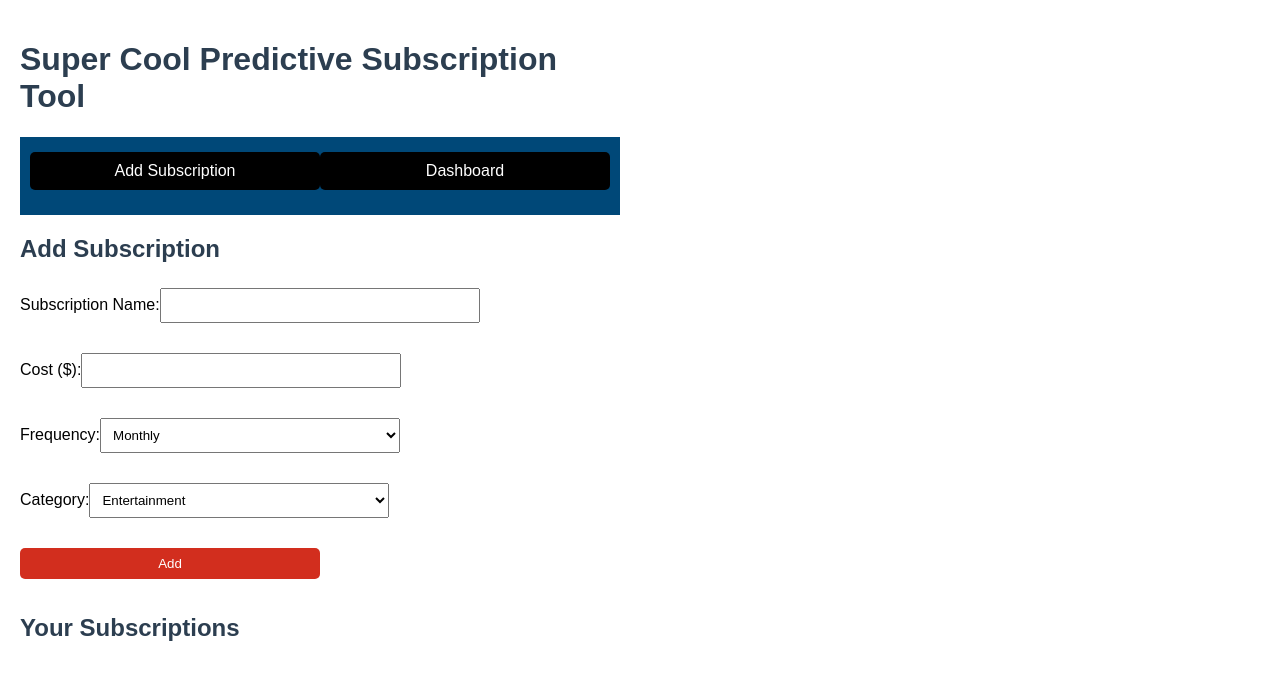
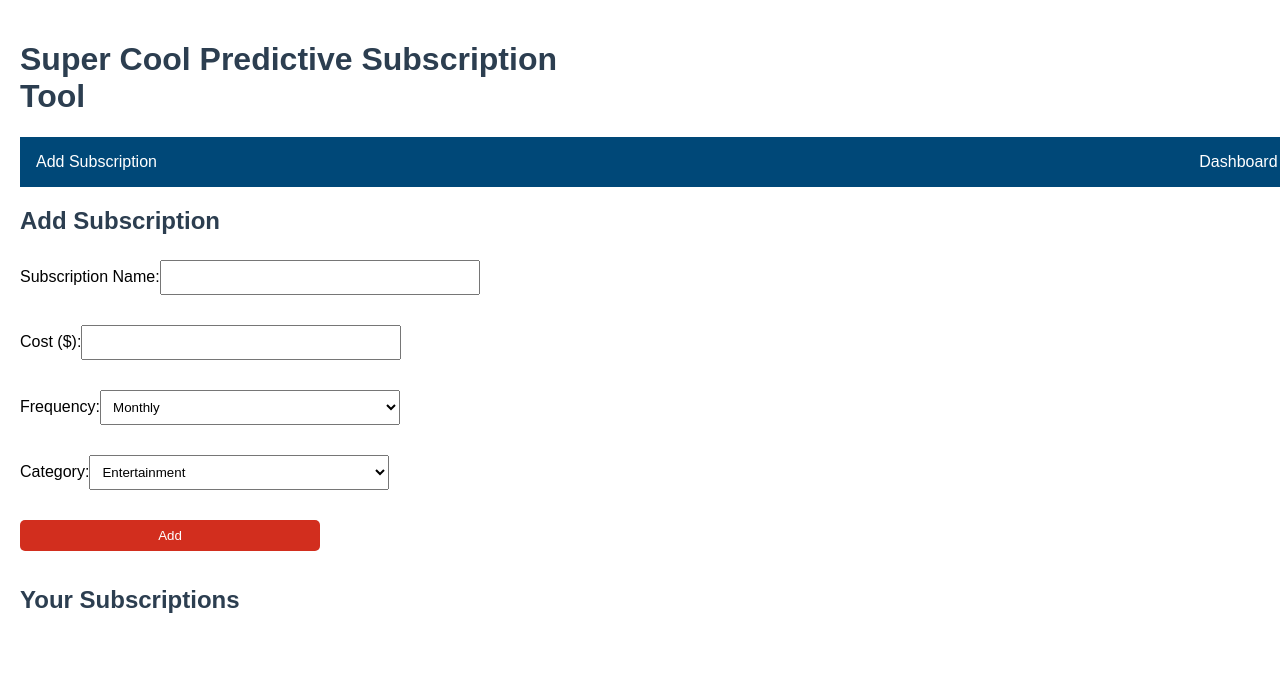
Before and after one commit to iSkewb/BreakFree, a React (Create React App) app in the folder predictive-subscription-tool/: page / in a window 1280 px wide. Shown: the top 680 px of the page. Built offline with nearby package versions, Linux system fonts and the light colour scheme.

Commit message:
NavBar Updates

```diff
--- a/predictive-subscription-tool/src/components/NavBar.css
+++ b/predictive-subscription-tool/src/components/NavBar.css
@@ -1,19 +1,14 @@
 .nav-bar {
-    background-color: #004878;
-    padding: 10px;
-    display: flex;
-    justify-content: space-between;
-    /* width: 100%; */
-  }
+  background-color: #004878;
+  padding: 16px;
+  display: flex;
+  justify-content: space-between;
+  width: 97vw;
+  color: white;
+}
 
-  .nav-bar button {
-    background-color: rgb(0, 0, 0);
-    border: none;
-    padding: 10px 20px;
-    cursor: pointer;
-    font-size: 16px;
-  }
-
-  .nav-bar button:hover {
-    background-color: lightgray;
-  }
+.nav-bar a {
+  color: white;
+  text-decoration: none;
+  float: center;
+}
--- a/predictive-subscription-tool/src/components/NavBar.js
+++ b/predictive-subscription-tool/src/components/NavBar.js
@@ -4,8 +4,8 @@ import './NavBar.css'; // Assuming you will create a CSS file for styling
 const NavBar = () => {
   return (
     <div className="nav-bar">
-      <button onClick={() => window.location.href = '/add-subscription'}>Add Subscription</button>
-      <button onClick={() => window.location.href = '/dashboard'}>Dashboard</button>
+      <a href="/add-subscription">Add Subscription</a>
+      <a href="/dashboard">Dashboard</a>
     </div>
   );
 };
```
